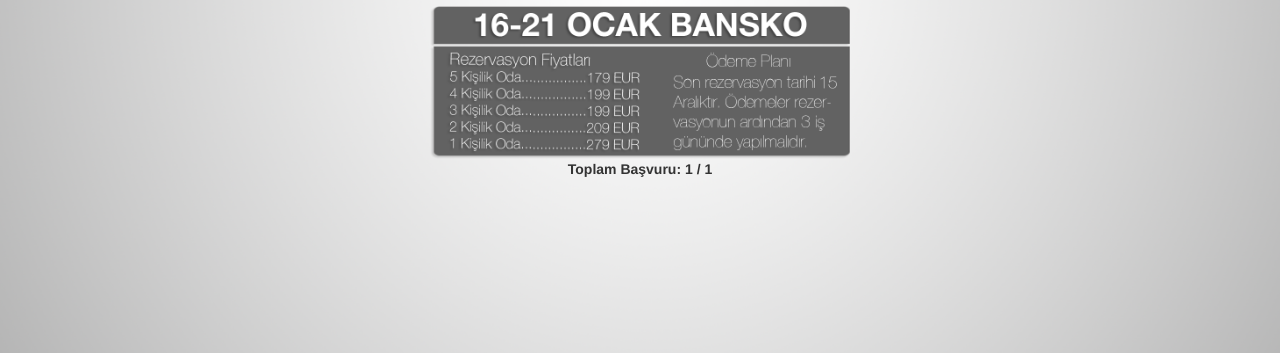
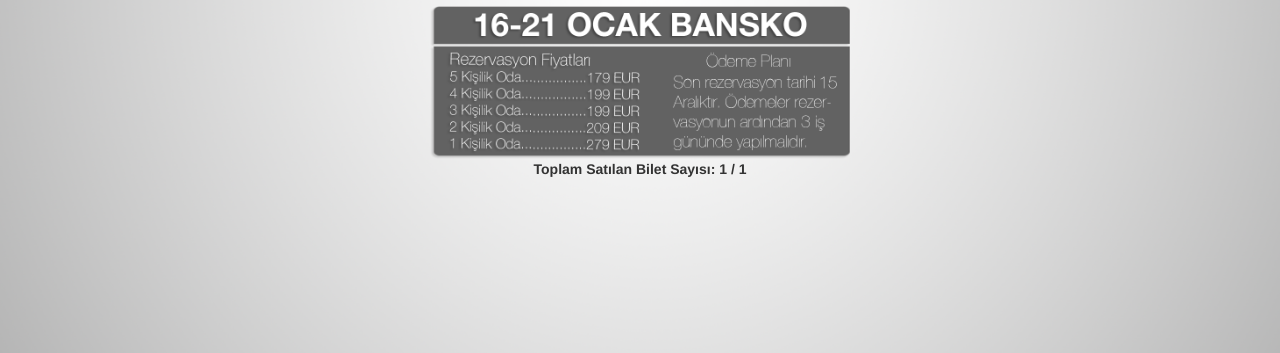
Before and after one commit to itugnu/itukis, a Django app: page / in a window 1280 px wide. Shown: the part 414-767 px from the top of the page. Run offline with Django 3.2, Linux system fonts and the light colour scheme; tables that the repository leaves empty hold one stand-in row (values such as "Sample post"); parts of the project's set-up code (start-up, migrations or seed data) failed here and were passed over; some libraries are stand-ins or nearby versions.

Commit message:
Update index.html

```diff
--- a/templates/web/index.html
+++ b/templates/web/index.html
@@ -34,7 +34,7 @@
     <img src="{% static 'images/prices.png' %}" class="img-responsive price-image" alt="Fiyat Listesi">
   </div>
   <div class="col-md-12 text-center">
-    <b>Toplam Başvuru: {{ settings.counter }} / {{ settings.counter_limit }}</b>
+    <b>Toplam Satılan Bilet Sayısı: {{ settings.counter }} / {{ settings.counter_limit }}</b>
   </div>
 </div>
 
```
